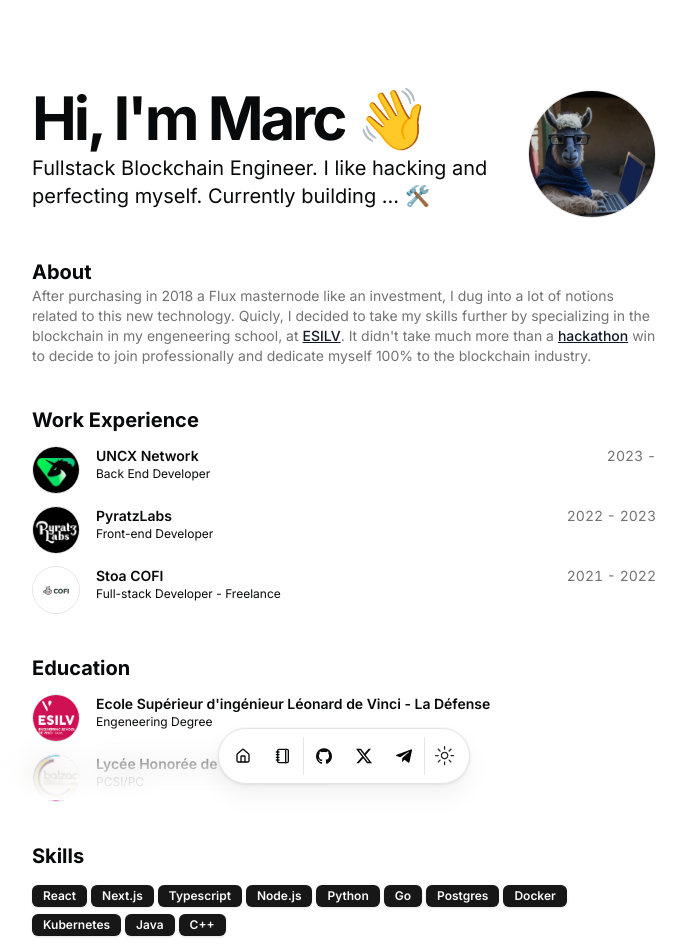
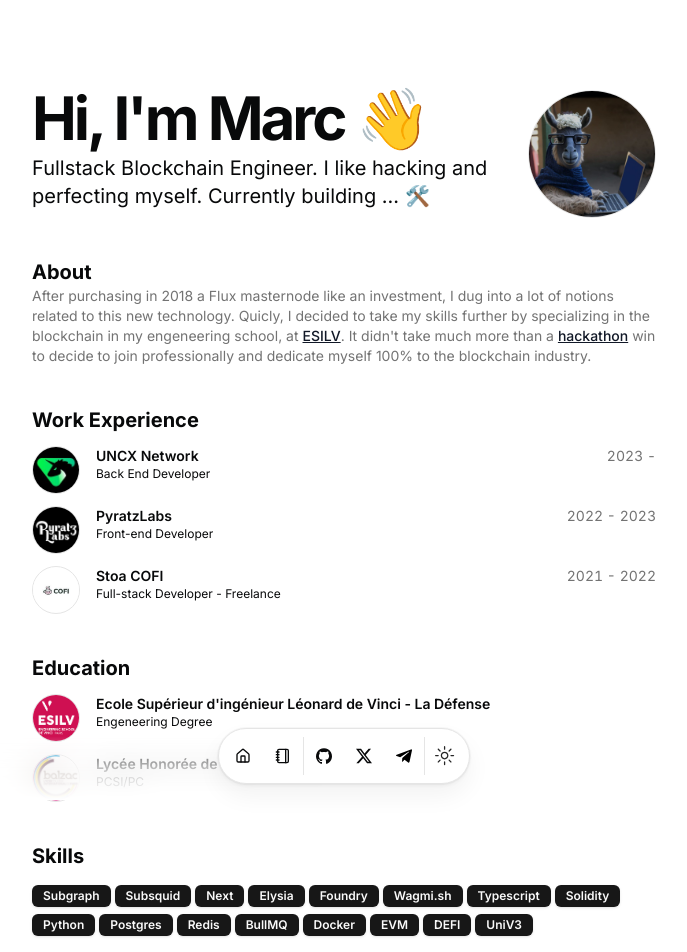
Before and after one commit to Marco75116/Portfolio_V2, a Next.js app: page / in a window 1280 px wide. Shown: the top 952 px of the page, without its empty margins (296-983 px from the left). Built offline with nearby package versions, Linux system fonts and the light colour scheme.

Commit message:
update skills

```diff
--- a/src/data/resume.tsx
+++ b/src/data/resume.tsx
@@ -13,17 +13,22 @@
     "After purchasing in 2018 a Flux masternode like an investment, I dug into a lot of notions related to this new technology. Quicly, I decided to take my skills further by specializing in the blockchain in my engeneering school, at [ESILV](https://www.esilv.fr/en/programmes/master-degree-engineering/majors/fintech/). It didn't take much more than a [hackathon](#hackathons) win to decide to join professionally and dedicate myself 100% to the blockchain industry.",
   avatarUrl: "/me.jpg",
   skills: [
-    "React",
-    "Next.js",
+    "Subgraph",
+    "Subsquid",
+    "Next",
+    "Elysia",
+    "Foundry",
+    "Wagmi.sh",
     "Typescript",
-    "Node.js",
+    "Solidity",
     "Python",
-    "Go",
     "Postgres",
+    "Redis",
+    "BullMQ",
     "Docker",
-    "Kubernetes",
-    "Java",
-    "C++",
+    "EVM",
+    "DEFI",
+    "UniV3",
   ],
   navbar: [
     { href: "/", icon: HomeIcon, label: "Home" },
```
